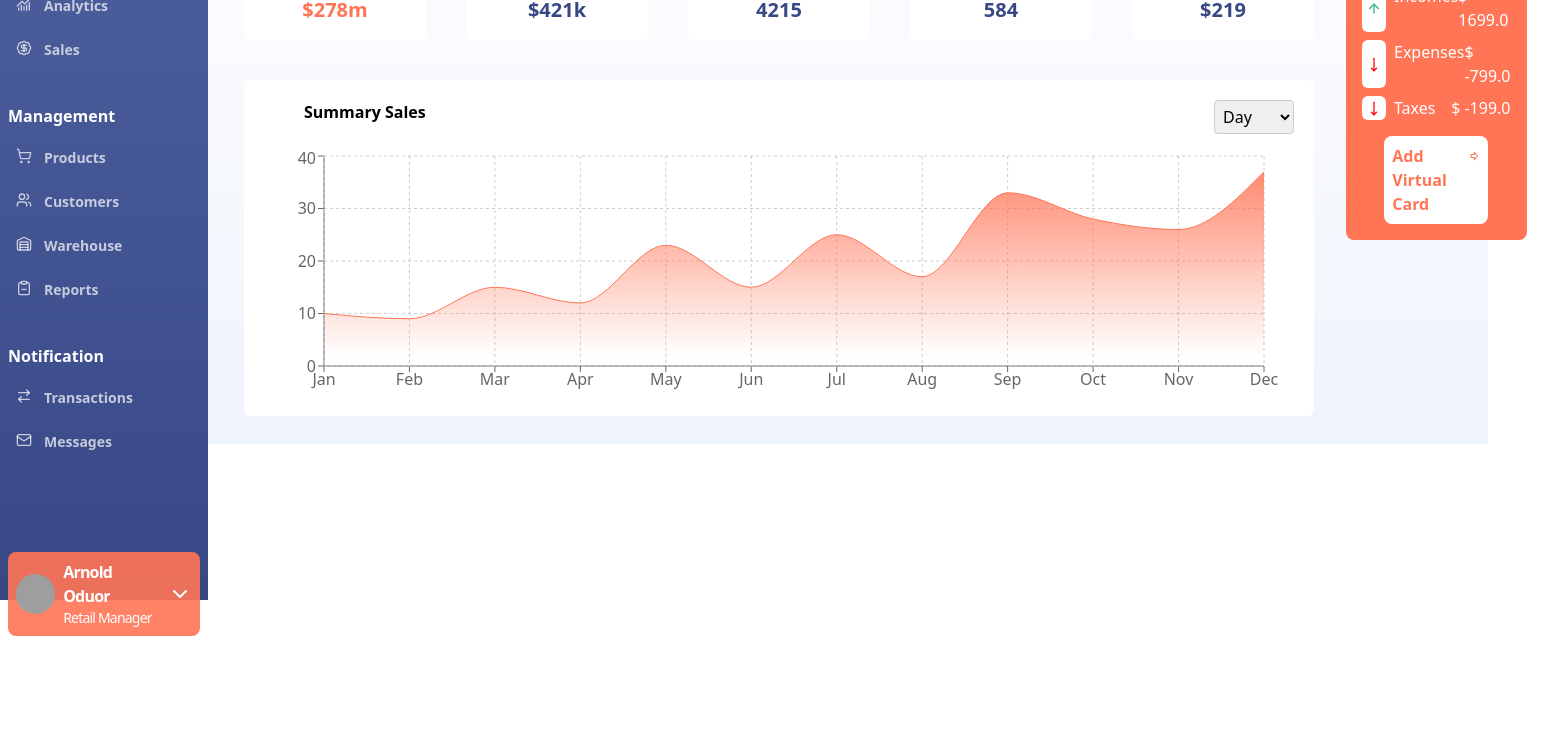
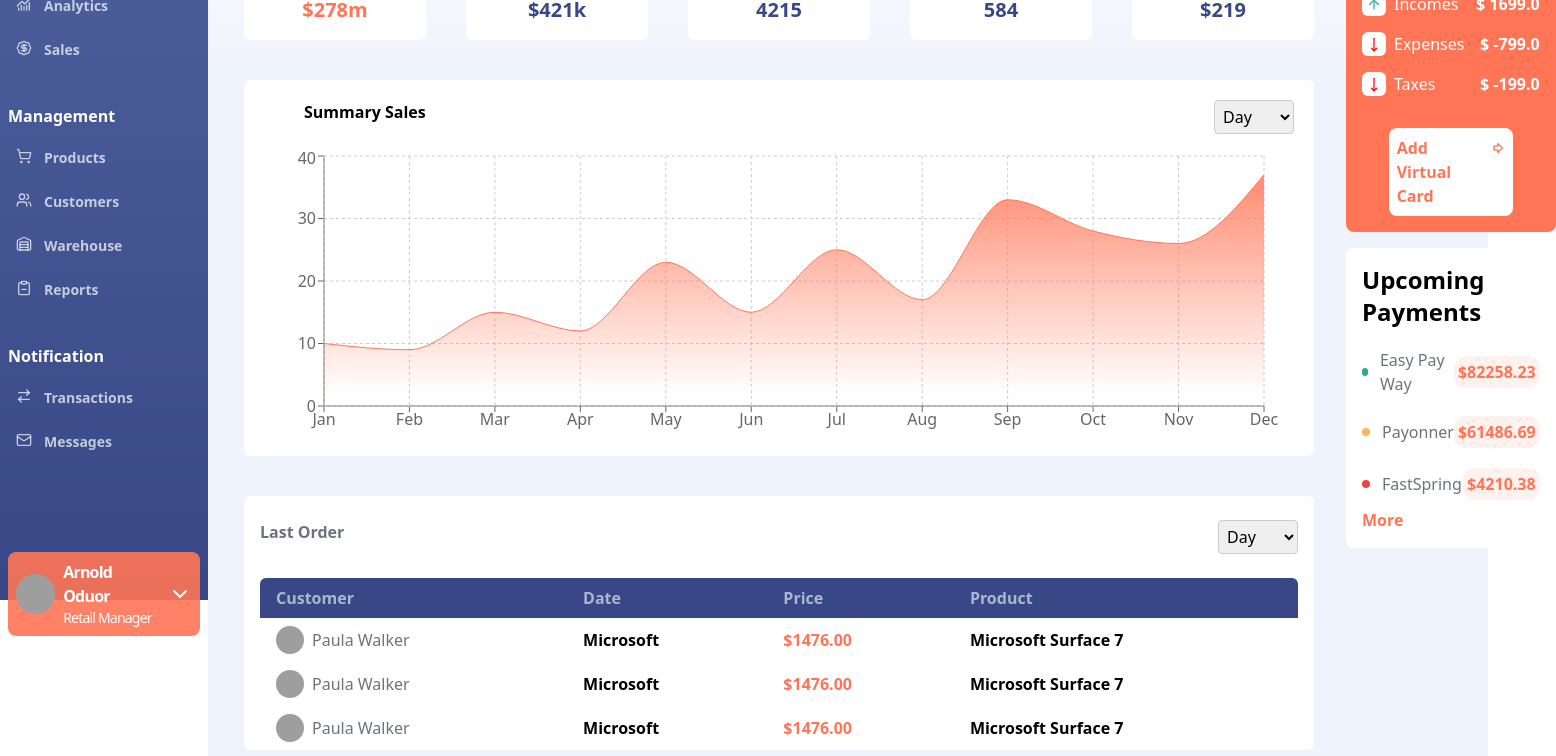
Before and after one commit to arnoldchrisoduor1/Bytes, a React (Vite) app in the folder admn-dashboard/: page / in a window 1280 px wide. Shown: the part 200-956 px from the top of the page, 1556 px wide, since content can reach past the window. Before the commit the page ends 836 px from the top, so only its background shows below. Built offline with nearby package versions, Linux system fonts and the light colour scheme; grey boxes are pictures that could not be loaded.

Commit message:
dashboard design wednesday commit

```diff
--- a/admn-dashboard/src/DashboardWrapper.tsx
+++ b/admn-dashboard/src/DashboardWrapper.tsx
@@ -5,7 +5,7 @@ const Dashboardlayout = ({ children } : { children: React.ReactNode }) => {
   return (
     <div className={`flex w-full`}>
         <Sidebar/>
-        <main className={`flex flex-col w-full h-full py-7 px-9 bg-gradient-to-b from-white to-customGray`}>
+        <main className={`flex flex-col w-full h-full py-7 px-9 bg-gradient-to-b from-white from-0% to-customGray to-30%`}>
             <Navbar />
             {children}
         </main>
--- a/admn-dashboard/src/components/DashboardAreaChart.tsx
+++ b/admn-dashboard/src/components/DashboardAreaChart.tsx
@@ -13,7 +13,7 @@ const DashboardAreaChart = () => {
     <div>
          <AreaChart
           width={1030}
-          height={250}
+          height={290}
           data={data}
           margin={{ top: 10, right: 30, left: 0, bottom: 0 }}
         >
--- a/admn-dashboard/src/components/DashboardRight.tsx
+++ b/admn-dashboard/src/components/DashboardRight.tsx
@@ -13,14 +13,14 @@ interface InfoCardProps {
 // InfoCard component
 const InfoCard: React.FC<InfoCardProps> = ({ icon: Icon, label, amount, color }) => {
   return (
-    <div className="flex flex-row justify-between text-white mt-2">
+    <div className="flex flex-row justify-between text-white mt-4">
       <div className="flex flex-row gap-2">
         <div className="bg-white flex items-center justify-center rounded-md">
             <Icon className="h-[15px]" color={color} />
         </div>
         <p>{label}</p>
       </div>
-      <div>{amount}</div>
+      <div className="font-semibold">{amount}</div>
     </div>
   );
 };
@@ -40,7 +40,7 @@ const DashboardRight = () => {
         <InfoCard icon={MoveDown} color="red" label="Taxes" amount="$ -199.0" />
       </div>
 
-      <div className="mt-4 flex flex-row gap-2 text-customOrange bg-white w-[70%] m-auto p-2 rounded-lg">
+      <div className="mt-8 flex flex-row gap-2 text-customOrange bg-white w-[70%] m-auto p-2 rounded-lg">
         <p className="font-bold">Add Virtual Card</p>
         <ArrowBigRight />
       </div>
--- /dev/null
+++ b/admn-dashboard/src/components/DashboardTable.tsx
@@ -0,0 +1,33 @@
+import TableRow from "./TableRow";
+
+interface TableProps {
+  data : {
+    customer: string;
+    date: string;
+    price: number;
+    product: string;
+    imageUrl: string;
+  }[];
+}
+
+const DashboardTable: React.FC<TableProps> = ({ data }) => {
+  return (
+    <table className="w-full border-collapse rounded-md overflow-hidden">
+      <thead>
+        <tr className="bg-sidebarBottom text-white/60">
+          <th className="text-left px-4 py-2">Customer</th>
+          <th className="text-left px-4 py-2">Date</th>
+          <th className="text-left px-4 py-2">Price</th>
+          <th className="text-left px-4 py-2">Product</th>
+        </tr>
+      </thead>
+      <tbody>
+        {data.map((row, index) => (
+          <TableRow key={index} {...row} />
+        ))}
+      </tbody>
+    </table>
+  )
+}
+
+export default DashboardTable
--- /dev/null
+++ b/admn-dashboard/src/components/DashboardUpcomingCard.tsx
@@ -0,0 +1,46 @@
+import { twMerge } from "tailwind-merge";
+
+interface UpcomingCardProps {
+  label: string;
+  amount: number;
+  colorClass: string;
+}
+
+const UpcomingPaymentsCard: React.FC<UpcomingCardProps> = ({ label, amount, colorClass }) => {
+  return (
+    <div className="mt-5">
+      <div className="flex flex-row justify-between items-center">
+        <div className="flex flex-row justify-center items-center gap-3">
+          <div className={twMerge(`h-2 w-2 rounded-full`, colorClass)} />
+          <p className="text-gray-500">{label}</p>
+        </div>
+        <div className="bg-customOrange/10 p-1 rounded-xl">
+          <p className="font-bold text-customOrange">${amount}</p>
+        </div>
+      </div>
+    </div>
+  )
+}
+
+const DashboardUpcomingCard = () => {
+  return (
+    <div className="bg-white p-4 rounded-lg">
+      <div>
+        <h1 className="font-bold text-2xl">Upcoming Payments</h1>
+      </div>
+      <div className="mt-2">
+      <UpcomingPaymentsCard label="Easy Pay Way" colorClass="bg-customGreen" amount={82258.23} />
+
+      <UpcomingPaymentsCard label="Payonner" colorClass="bg-customYellow" amount={61486.69} />
+
+      <UpcomingPaymentsCard label="FastSpring" colorClass="bg-red-500" amount={4210.38} />
+      </div>
+
+      <div className="text-customOrange font-semibold mt-2">
+        More
+      </div>
+    </div>
+  )
+}
+
+export default DashboardUpcomingCard
--- /dev/null
+++ b/admn-dashboard/src/components/TableRow.tsx
@@ -0,0 +1,25 @@
+interface TableRowProps {
+    customer: string;
+    date: string;
+    product: string
+    price: number;
+    imageUrl: string;
+}
+
+const TableRow: React.FC<TableRowProps> = ({ customer, date, price, product, imageUrl }) => {
+  return (
+    <tr>
+        <td className="text-left px-4 py-2">
+            <div className="flex flex-row items-center gap-2">
+                <img src={imageUrl} alt={customer} className="h-7 w-7 rounded-full" />
+                <span className="text-gray-500">{customer}</span>
+            </div>
+        </td>
+        <td className="text-left px-4 py-2 font-semibold">{date}</td>
+        <td className="text-left px-4 py-2 font-semibold text-customOrange">${price.toFixed(2)}</td>
+        <td className="text-left px-4 py-2 font-semibold">{product}</td>
+    </tr>
+  )
+}
+
+export default TableRow;
--- /dev/null
+++ b/admn-dashboard/src/constants/tableData.ts
@@ -0,0 +1,24 @@
+export const tableData = [
+    {
+      customer: 'Paula Walker',
+      date: 'Microsoft',
+      price: 1476.0,
+      product: 'Microsoft Surface 7',
+      imageUrl: 'https://avatar.iran.liara.run/public',
+    },
+    {
+      customer: 'Paula Walker',
+      date: 'Microsoft',
+      price: 1476.0,
+      product: 'Microsoft Surface 7',
+      imageUrl: 'https://avatar.iran.liara.run/public',
+    },
+    {
+      customer: 'Paula Walker',
+      date: 'Microsoft',
+      price: 1476.0,
+      product: 'Microsoft Surface 7',
+      imageUrl: 'https://avatar.iran.liara.run/public',
+    },
+    // Add more data items
+  ];
--- a/admn-dashboard/src/pages/Dashboard.tsx
+++ b/admn-dashboard/src/pages/Dashboard.tsx
@@ -8,6 +8,9 @@ import { Banknote } from "lucide-react";
 import DashboardKPITab from "../components/DashboardKPITab";
 import DashboardAreaChart from "../components/DashboardAreaChart";
 import DashboardRight from "../components/DashboardRight";
+import DashboardUpcomingCard from "../components/DashboardUpcomingCard";
+import DashboardTable from "../components/DashboardTable";
+import { tableData } from "../constants/tableData";
 
 const Dashboard = () => {
   // const [timeRange, setTimeRange] = useState('Month');
@@ -88,6 +91,32 @@ const Dashboard = () => {
           </div>
           <DashboardAreaChart />
         </div>
+
+        <div className="bg-white mt-10 px-4 rounded-md">
+          <div className="flex flex-row justify-between py-6">
+            <div>
+              <h1 className="font-bold text-gray-500">Last Order</h1>
+            </div>
+
+            <div>
+            <select
+              // value={timeRange}
+              // onChange={(e) => handleFilterChange(e.target.value)}
+              style={{
+                padding: "4px",
+                borderRadius: "4px",
+                border: "1px solid #ccc",
+                outline: "none",
+              }}
+            >
+              <option value="Day">Day</option>
+              <option value="Week">Week</option>
+              <option value="Month">Month</option>
+            </select>
+            </div>
+          </div>
+          <DashboardTable data={tableData} />
+        </div>
         </div>
 
         {/* The third half */}
@@ -95,6 +124,10 @@ const Dashboard = () => {
           <div className="ml-8 mt-4">
                 <DashboardRight />
           </div>
+
+          <div className="ml-8 mt-4">
+            <DashboardUpcomingCard />
+          </div>
         </div>
     </div>
   );
```
